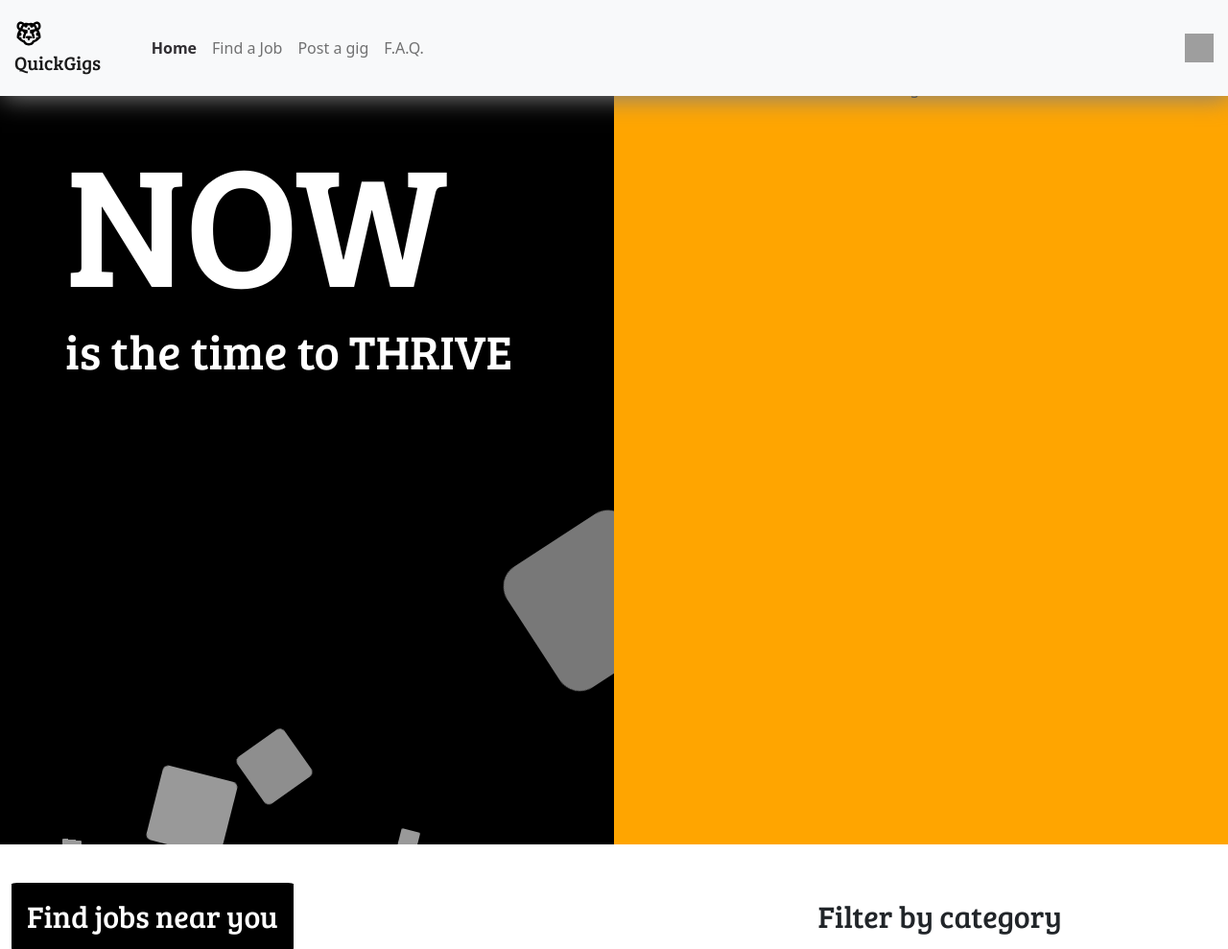
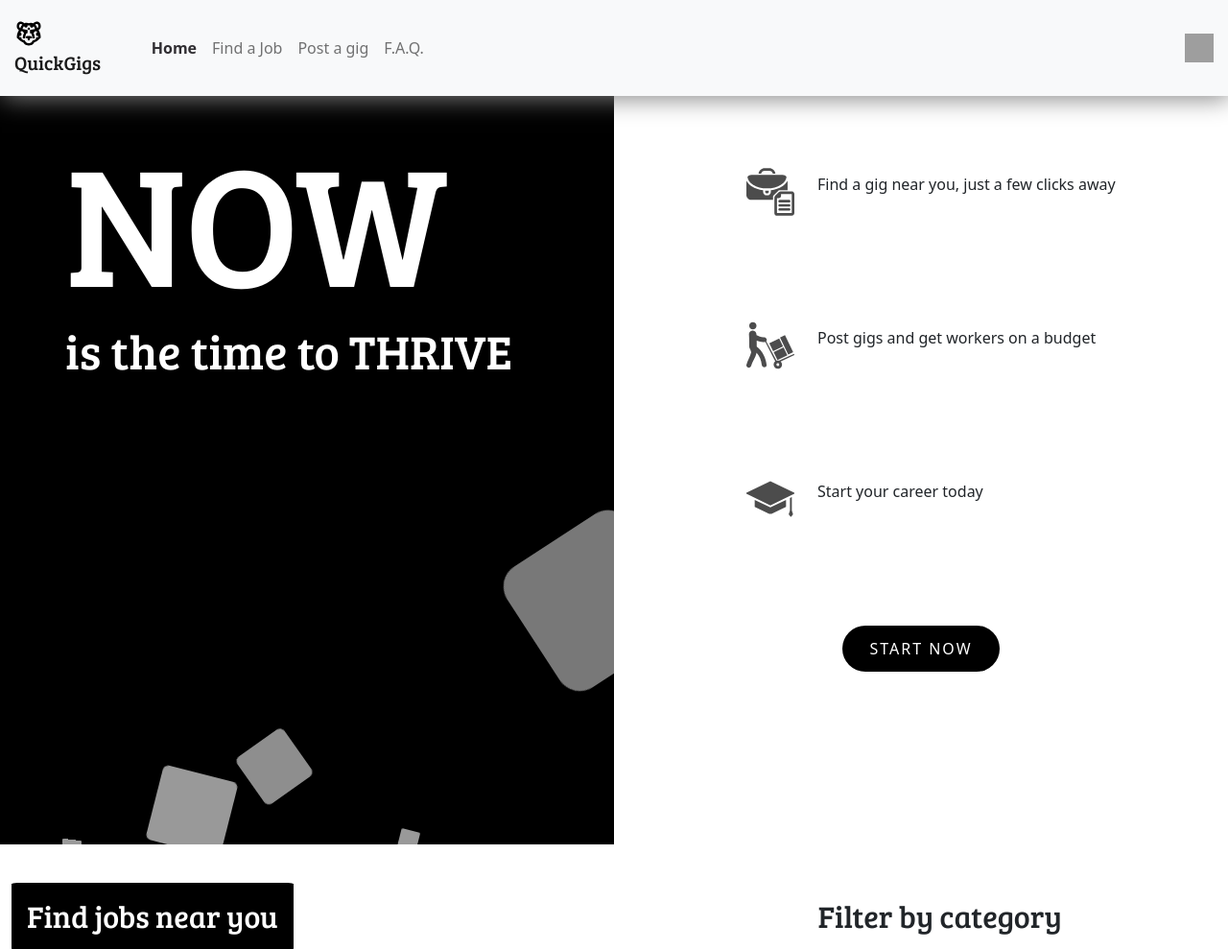
Before and after one commit to mariroco/SistemasGeoreferenciados, a PHP site: the page made by Examen p2/index.html in a window 1280 px wide. Shown: the top 989 px of the page at 96% size. Run offline with PHP 8.4, Linux system fonts and the light colour scheme; some libraries are stand-ins or nearby versions; grey boxes are pictures that could not be loaded.

Commit message:
maps and home additions

```diff
--- a/Examen p2/css/bsModed.css
+++ b/Examen p2/css/bsModed.css
@@ -325,3 +325,74 @@ body {
   border-radius: 2%;
   font-family: BreeSerif-Regular;
 }
+
+.roundedButton {
+  background-color: #000;
+  color: #fff;
+  align-self: center;
+  padding: 2vh;
+  margin-top: 2vh;
+  font-size: large;
+  letter-spacing: 2px;
+  transition: all .25s;
+  cursor:pointer;
+  user-select:none;
+  text-align: center;
+  text-decoration: none;
+  cursor: pointer;
+  border-radius: 4em;
+}
+
+.roundedButton:hover{
+  letter-spacing: 15px;
+  color: white;
+}
+
+.button{
+  position: relative;
+  background-color: black;
+  border-radius: 4em;
+  font-size: 16px;
+  color: white;
+  padding: 0.8em 1.8em;
+  cursor:pointer;
+  user-select:none;
+  text-align: center;
+  text-decoration: none;
+  cursor: pointer;
+  transition-duration: 0.4s;
+  -webkit-transition-duration: 0.4s; /* Safari */
+}
+
+.button:hover {
+  transition-duration: 0.1s;
+  background-color: #3A3A3A;
+}
+
+.button:after {
+  content: "";
+  display: block;
+  position: absolute;
+  border-radius: 4em;
+  left: 0;
+  top:0;
+  width: 100%;
+  height: 100%;
+  opacity: 0;
+  transition: all 0.5s;
+  box-shadow: 0 0 10px 40px rgb(0, 0, 0);
+}
+
+.button:active:after {
+  box-shadow: 0 0 0 0 rgb(56, 56, 56);
+  position: absolute;
+  border-radius: 4em;
+  left: 0;
+  top:0;
+  opacity: 1;
+  transition: 0s;
+}
+
+.button:active {
+  top: 1px;
+}
--- a/Examen p2/index.html
+++ b/Examen p2/index.html
@@ -123,7 +123,43 @@
                     <li></li>
             </ul>
           </div >
-          <div class="col-12 col-lg-6" style="background-color: orange;">Home right section</div>
+          <div class="col-12 col-lg-6" style="padding: 5vh;" data-aos="fade-right">
+            <div class="row align-items-center" style="height: 20vh; margin-left: 5vh; margin-right: 5vh;">
+              <div class="col-3" style="opacity: 0.7;">
+                <img src="./assets/imgs/job-search-symbol-of-suitcase-and-curriculum-paper-svgrepo-com.svg" width="50px" height="50px" alt="portolio icon"  style="float:right"/>
+              </div>
+              <div class="col-9 justify-content-center" >
+                <p style="text-align: left;">Find a gig near you, just a few clicks away</p>
+              </div>
+            </div>
+
+            <div class="row align-items-center" style="height: 20vh; margin-left: 5vh; margin-right: 5vh;">
+              <div class="col-3" style="opacity: 0.7;">
+                <img src="./assets/imgs/worker-loading-boxes-svgrepo-com.svg" width="50px" height="50px" alt="worker icon" style="float:right"/>
+              </div>
+              <div class="col-9 justify-content-center" >
+                <p style="text-align: left;">Post gigs and get workers on a budget</p>
+              </div>
+            </div>
+
+            <div class="row align-items-center" style="height: 20vh; margin-left: 5vh; margin-right: 5vh;">
+              <div class="col-3" style=" opacity: 0.7;">
+                <img src="./assets/imgs/graduate-cap-svgrepo-com.svg" width="50px" height="50px" alt="graduate cap icon" style="float:right"/>
+              </div>
+              <div class="col-9 justify-content-center">
+                <p style="text-align: left;">Start your career today</p>
+              </div>
+            </div>
+
+            <div class="row justify-content-center" style="height: 20vh;  margin-top: 8vh;">
+              <div class="col-12">
+                <a href="#jobs" class="roundedButton button" style="width:40vh;" href="#jobs">
+                  START NOW
+              </a>
+              </div>
+            </div>
+
+          </div>
         </div>
 
         </div>
@@ -244,7 +280,7 @@
       </div>
 
       <div class="row justify-content-center">
-        <button class="btn btn-primary" style="background-color: black; color: white;width: 200px; margin-top: 5vh; margin-bottom: 10vh;">Post Gig</button>
+        <a class="roundedButton button" style="background-color: black; color: white; width: 40vh; margin-top: 5vh; margin-bottom: 10vh;">Post Gig</a>
       </div>
     </div>
   </div>
@@ -261,7 +297,194 @@
     <!--script src="https://kit.fontawesome.com/725910d27b.js" crossorigin="anonymous"></script-->
     <script src="https://maps.googleapis.com/maps/api/js?key=AIzaSyCMrQgga-C5zCuZLTVk2MPVzX7naqKZXZU&callback=iniciaMapa" async defer></script>
     <script>
-    var coordenadas = {
+    var myMapStyle = [
+  {
+    "elementType": "geometry",
+    "stylers": [
+      {
+        "color": "#212121"
+      }
+    ]
+  },
+  {
+    "elementType": "labels.icon",
+    "stylers": [
+      {
+        "visibility": "off"
+      }
+    ]
+  },
+  {
+    "elementType": "labels.text.fill",
+    "stylers": [
+      {
+        "color": "#757575"
+      }
+    ]
+  },
+  {
+    "elementType": "labels.text.stroke",
+    "stylers": [
+      {
+        "color": "#212121"
+      }
+    ]
+  },
+  {
+    "featureType": "administrative",
+    "elementType": "geometry",
+    "stylers": [
+      {
+        "color": "#757575"
+      }
+    ]
+  },
+  {
+    "featureType": "administrative.country",
+    "elementType": "labels.text.fill",
+    "stylers": [
+      {
+        "color": "#9e9e9e"
+      }
+    ]
+  },
+  {
+    "featureType": "administrative.land_parcel",
+    "stylers": [
+      {
+        "visibility": "off"
+      }
+    ]
+  },
+  {
+    "featureType": "administrative.locality",
+    "elementType": "labels.text.fill",
+    "stylers": [
+      {
+        "color": "#bdbdbd"
+      }
+    ]
+  },
+  {
+    "featureType": "poi",
+    "elementType": "labels.text.fill",
+    "stylers": [
+      {
+        "color": "#757575"
+      }
+    ]
+  },
+  {
+    "featureType": "poi.park",
+    "elementType": "geometry",
+    "stylers": [
+      {
+        "color": "#181818"
+      }
+    ]
+  },
+  {
+    "featureType": "poi.park",
+    "elementType": "labels.text.fill",
+    "stylers": [
+      {
+        "color": "#616161"
+      }
+    ]
+  },
+  {
+    "featureType": "poi.park",
+    "elementType": "labels.text.stroke",
+    "stylers": [
+      {
+        "color": "#1b1b1b"
+      }
+    ]
+  },
+  {
+    "featureType": "road",
+    "elementType": "geometry.fill",
+    "stylers": [
+      {
+        "color": "#2c2c2c"
+      }
+    ]
+  },
+  {
+    "featureType": "road",
+    "elementType": "labels.text.fill",
+    "stylers": [
+      {
+        "color": "#8a8a8a"
+      }
+    ]
+  },
+  {
+    "featureType": "road.arterial",
+    "elementType": "geometry",
+    "stylers": [
+      {
+        "color": "#373737"
+      }
+    ]
+  },
+  {
+    "featureType": "road.highway",
+    "elementType": "geometry",
+    "stylers": [
+      {
+        "color": "#3c3c3c"
+      }
+    ]
+  },
+  {
+    "featureType": "road.highway.controlled_access",
+    "elementType": "geometry",
+    "stylers": [
+      {
+        "color": "#4e4e4e"
+      }
+    ]
+  },
+  {
+    "featureType": "road.local",
+    "elementType": "labels.text.fill",
+    "stylers": [
+      {
+        "color": "#616161"
+      }
+    ]
+  },
+  {
+    "featureType": "transit",
+    "elementType": "labels.text.fill",
+    "stylers": [
+      {
+        "color": "#757575"
+      }
+    ]
+  },
+  {
+    "featureType": "water",
+    "elementType": "geometry",
+    "stylers": [
+      {
+        "color": "#000000"
+      }
+    ]
+  },
+  {
+    "featureType": "water",
+    "elementType": "labels.text.fill",
+    "stylers": [
+      {
+        "color": "#3d3d3d"
+      }
+    ]
+  }
+]
+
+      var coordenadas = {
             lat: 27.1751,
             lng: 78.0421
         };
@@ -270,15 +493,23 @@
             var map = new google.maps.Map(
                 document.getElementById("map"),
                 {
+                  mapTypeControlOptions: {
+                            mapTypeIds: ['myMapStyle', google.maps.MapTypeId.ROADMAP, google.maps.MapTypeId.TERRAIN]
+                        },
                     center: coordenadas,
-                    zoom: 6
+                    zoom: 6,
+                    mapTypeId: 'myMapStyle'
                 });
 
                 var map2 = new google.maps.Map(
                 document.getElementById("map2"),
                 {
+                  mapTypeControlOptions: {
+                            mapTypeIds: ['myMapStyle', google.maps.MapTypeId.ROADMAP, google.maps.MapTypeId.TERRAIN]
+                        },
                     center: coordenadas,
-                    zoom: 6
+                    zoom: 6,
+                    mapTypeId: 'myMapStyle'
                 });
         }
 
```
Also changed, not shown: Examen p2/assets/imgs/graduate-cap-svgrepo-com.svg (added), Examen p2/assets/imgs/job-search-symbol-of-suitcase-and-curriculum-paper-svgrepo-com.svg (added), Examen p2/assets/imgs/worker-loading-boxes-svgrepo-com.svg (added).
